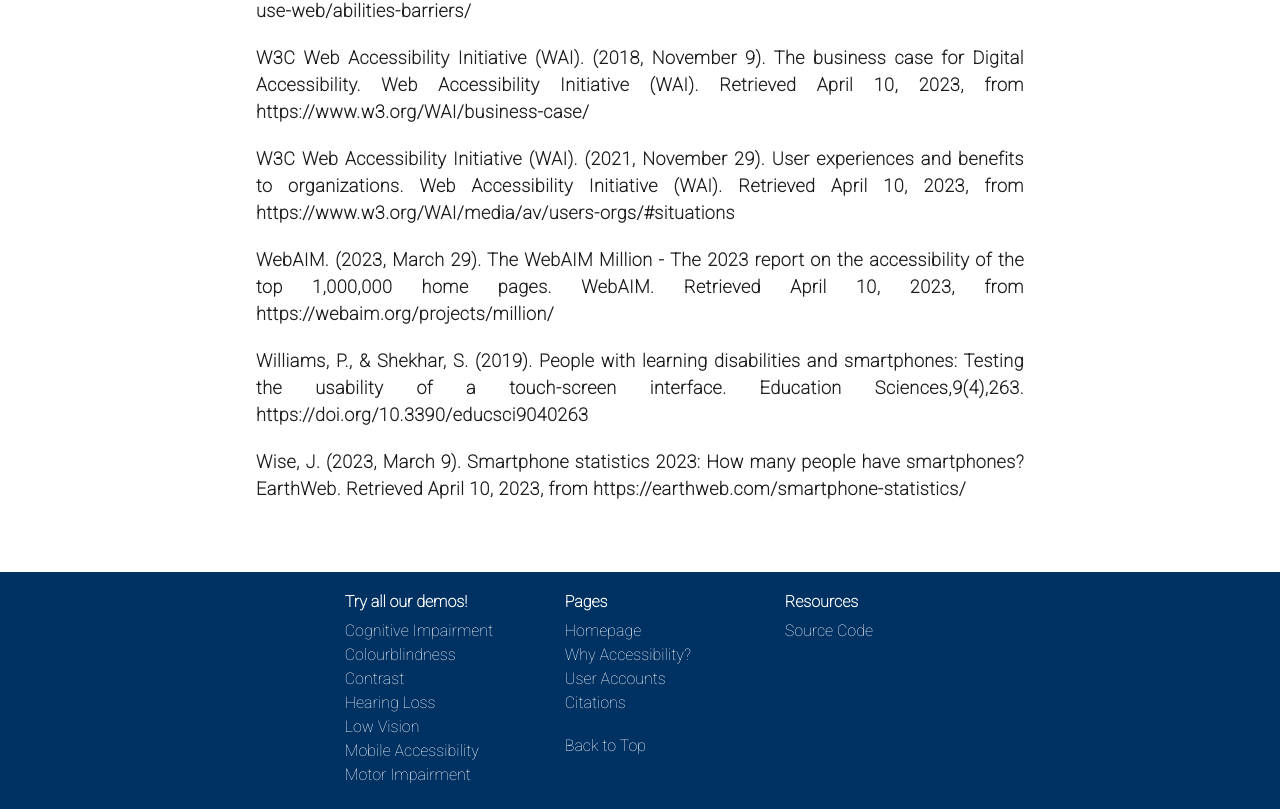
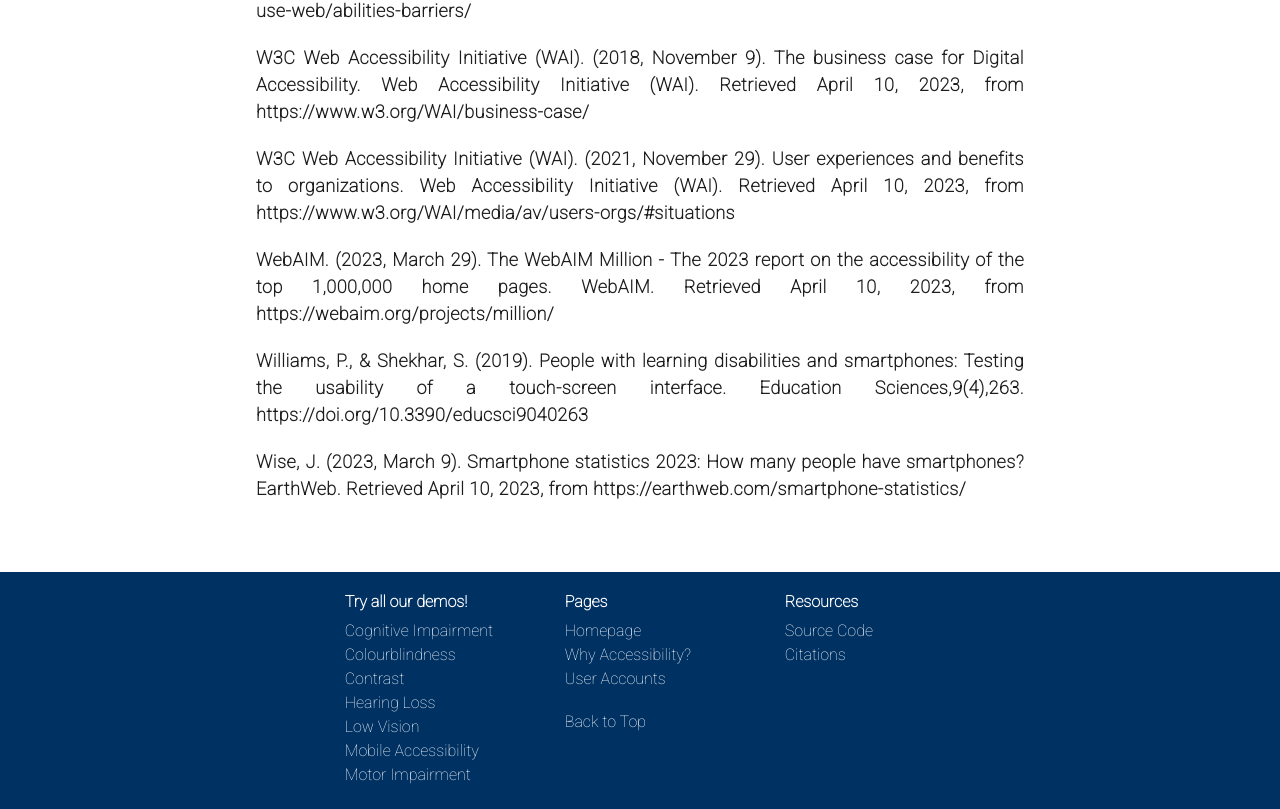
Before and after one commit to ivanchen28/AccessibilityPlus, a React (Create React App) app: page /citations in a window 1280 px wide. Shown: the part 1128-1937 px from the top of the page. Built offline with nearby package versions, Linux system fonts and the light colour scheme.

Commit message:
add citations under resources

```diff
--- a/src/components/Footer.js
+++ b/src/components/Footer.js
@@ -36,13 +36,13 @@
             <Link to='/'>Homepage</Link>
             <Link to='/accessiblity'>Why Accessibility?</Link>
             <Link to='/accounts'>User Accounts</Link>
-            <Link to='/citations'>Citations</Link>
             <br></br>
             <Link onClick={scrollToTop}>Back to Top</Link>
           </div>
           <div className='footer-link-items'>
             <h2 className='footer-heading'>Resources</h2>
             <Link to='/'>Source Code</Link>
+            <Link to='/citations'>Citations</Link>
           </div>
         </div>
       </div>
```
